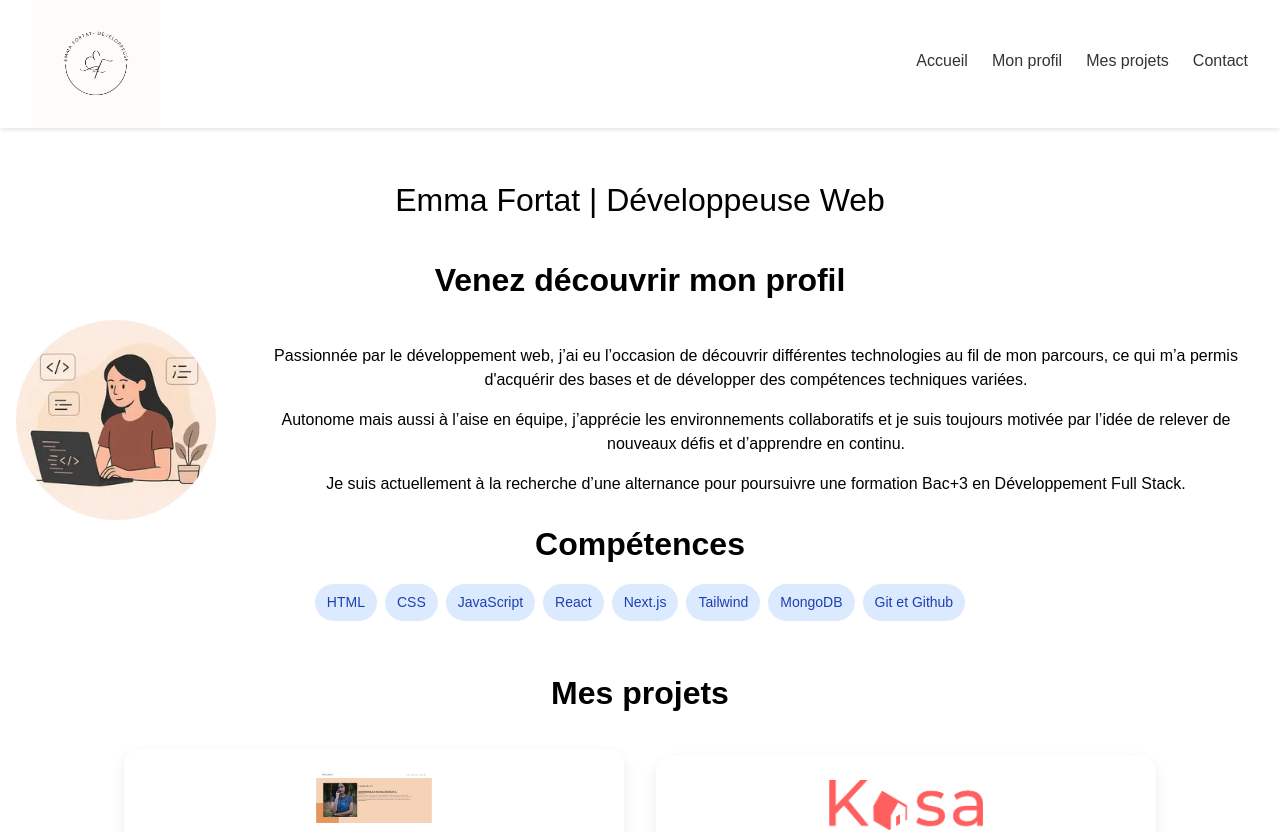
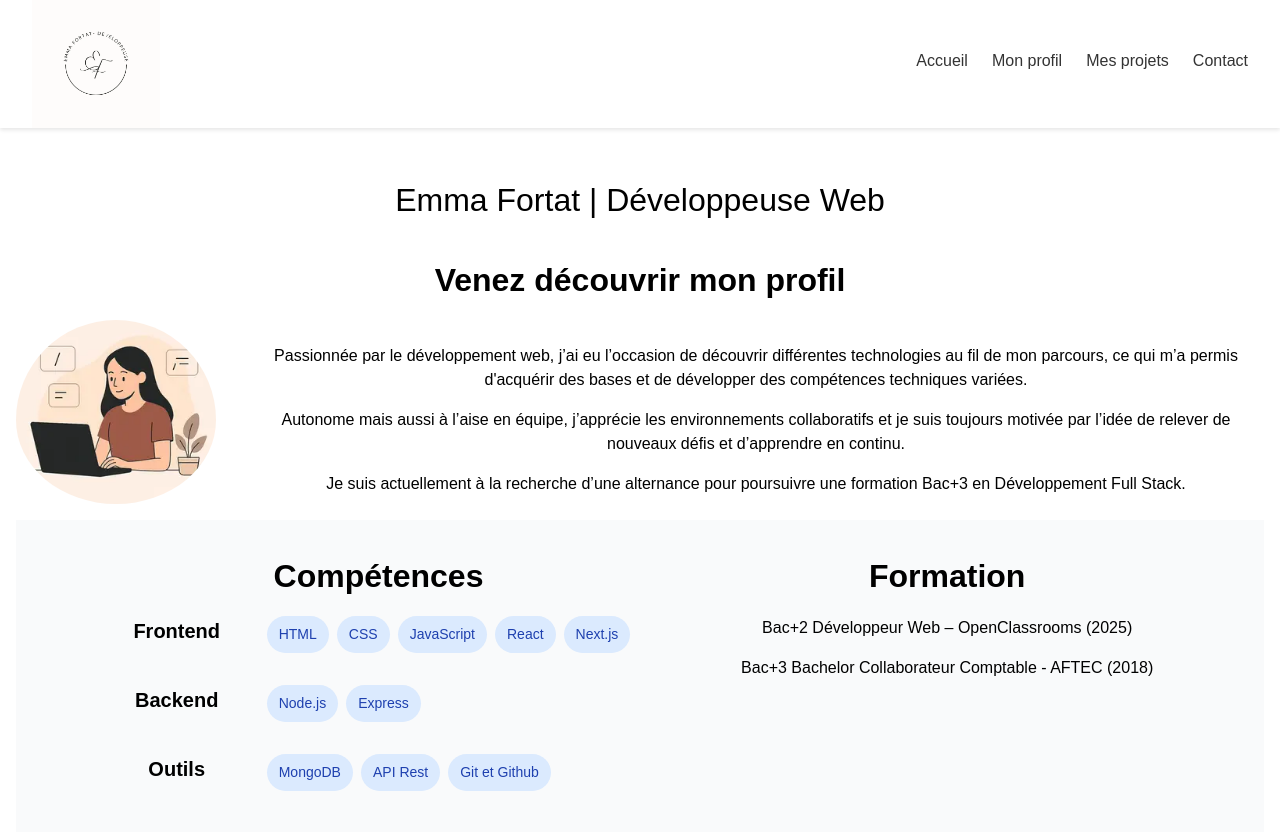
Before and after one commit to Emma-F-git/Portfolio, a Next.js app: page / in a window 1280 px wide. Shown: the top 832 px of the page. Built offline with nearby package versions, Linux system fonts and the light colour scheme.

Commit message:
Ajout d'un bloc formation et mise en forme skill et formation

```diff
--- a/app/page.js
+++ b/app/page.js
@@ -1,6 +1,7 @@
 import ProjectsSection from "@/components/project/ProjectsSection";
 import Image from "next/image";
 import "../styles/profil.scss";
+import "../styles/skillsformation.scss";
 
 export default function Home() {
   return (
@@ -38,22 +39,51 @@ export default function Home() {
           </div>
         </section>
 
+        <div className="skills-and-formation">
+          <div className="skills-categories">
             <h3 className="section-title">Compétences</h3>
+
+            <div className="skills-category">
+              <h4>Frontend</h4>
               <div className="skills-list">
-          {[
-            "HTML",
-            "CSS",
-            "JavaScript",
-            "React",
-            "Next.js",
-            "Tailwind",
-            "MongoDB",
-            "Git et Github",
-          ].map((skill) => (
+                {["HTML", "CSS", "JavaScript", "React", "Next.js"].map(
+                  (skill) => (
+                    <span key={skill} className="skill-badge">
+                      {skill}
+                    </span>
+                  )
+                )}
+              </div>
+            </div>
+
+            <div className="skills-category">
+              <h4>Backend</h4>
+              <div className="skills-list">
+                {["Node.js", "Express"].map((skill) => (
                   <span key={skill} className="skill-badge">
                     {skill}
                   </span>
                 ))}
+              </div>
+            </div>
+
+            <div className="skills-category">
+              <h4>Outils</h4>
+              <div className="skills-list">
+                {["MongoDB", "API Rest", "Git et Github"].map((skill) => (
+                  <span key={skill} className="skill-badge">
+                    {skill}
+                  </span>
+                ))}
+              </div>
+            </div>
+          </div>
+
+          <div className="formation">
+            <h3 className="section-title">Formation</h3>
+            <p>Bac+2 Développeur Web – OpenClassrooms (2025)</p>
+            <p>Bac+3 Bachelor Collaborateur Comptable - AFTEC (2018)</p>
+          </div>
         </div>
 
         <div className="page-container">
--- a/styles/profil.scss
+++ b/styles/profil.scss
@@ -29,6 +29,7 @@
     flex-shrink: 0;
     width: 200px;
     height: 200px;
+    padding-bottom: 1em;
   }
 
   .profil-text {
--- /dev/null
+++ b/styles/skillsformation.scss
@@ -0,0 +1,40 @@
+.skills-and-formation {
+  display: flex;
+  flex-direction: row;
+  justify-content: space-evenly;
+  flex-wrap: wrap;
+  padding-top: 2em;
+  padding-bottom: 2em;
+  background-color: #f9fafb;
+}
+
+.skill-badge {
+  background-color: #dbeafe;
+  color: #1e40af;
+  padding: 0.5rem 0.75rem;
+  border-radius: 9999px;
+  font-size: 0.875rem;
+}
+
+.skills-category {
+  flex: 1 1 250px;
+  min-width: 200px;
+  display: flex;
+}
+
+.skills-category h4 {
+  font-weight: 600;
+  font-size: 1.25rem;
+  text-align: center;
+  margin-right: 2em;
+  width: 100px;
+}
+
+.formation {
+  min-width: 250px;
+}
+
+.formation p {
+  margin-bottom: 1em;
+  line-height: 1.5;
+}
```
Also changed, not shown: public/images/illustration_de_profil.webp. Lines whose indentation alone changed are shown as unchanged.
